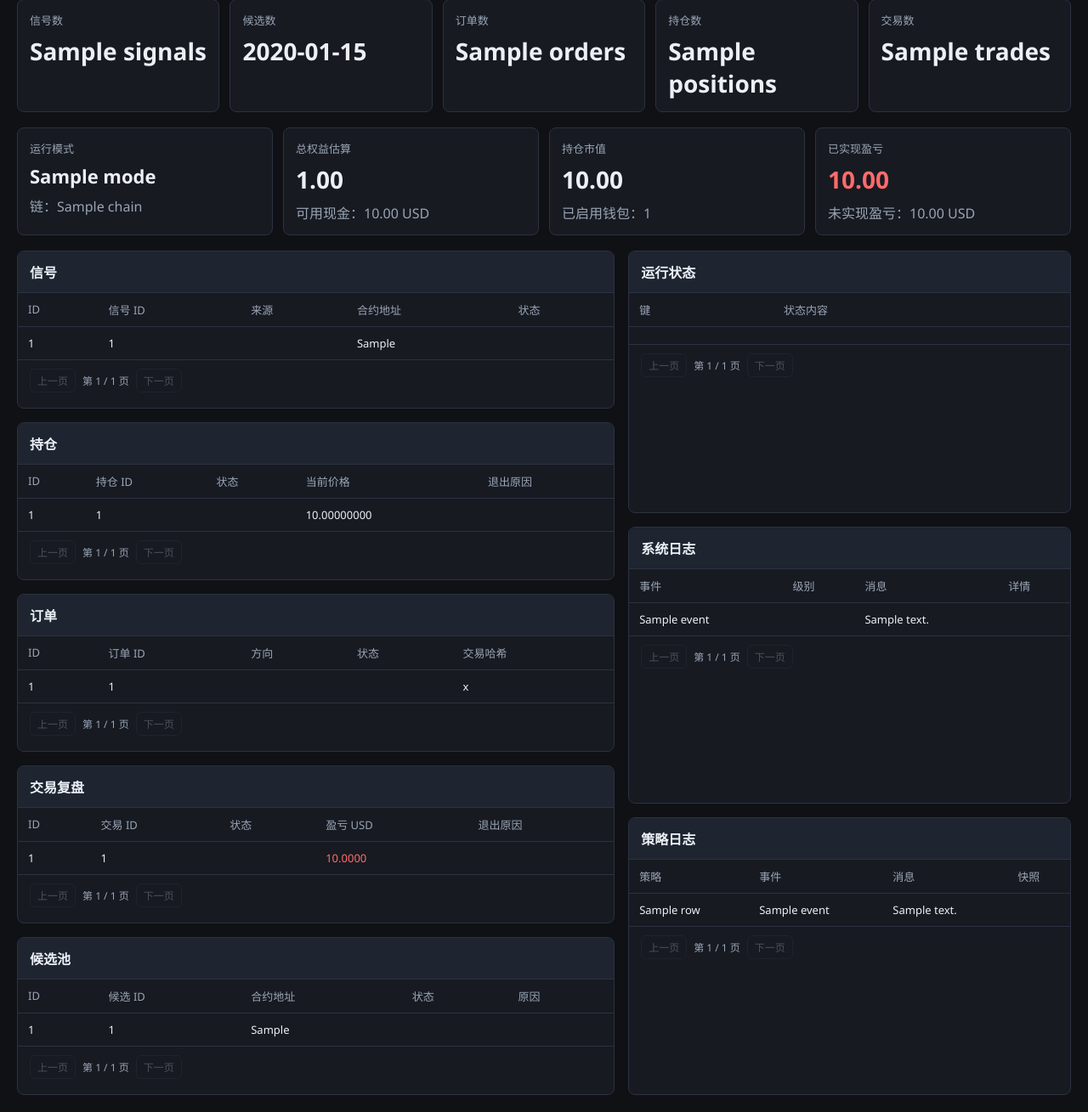
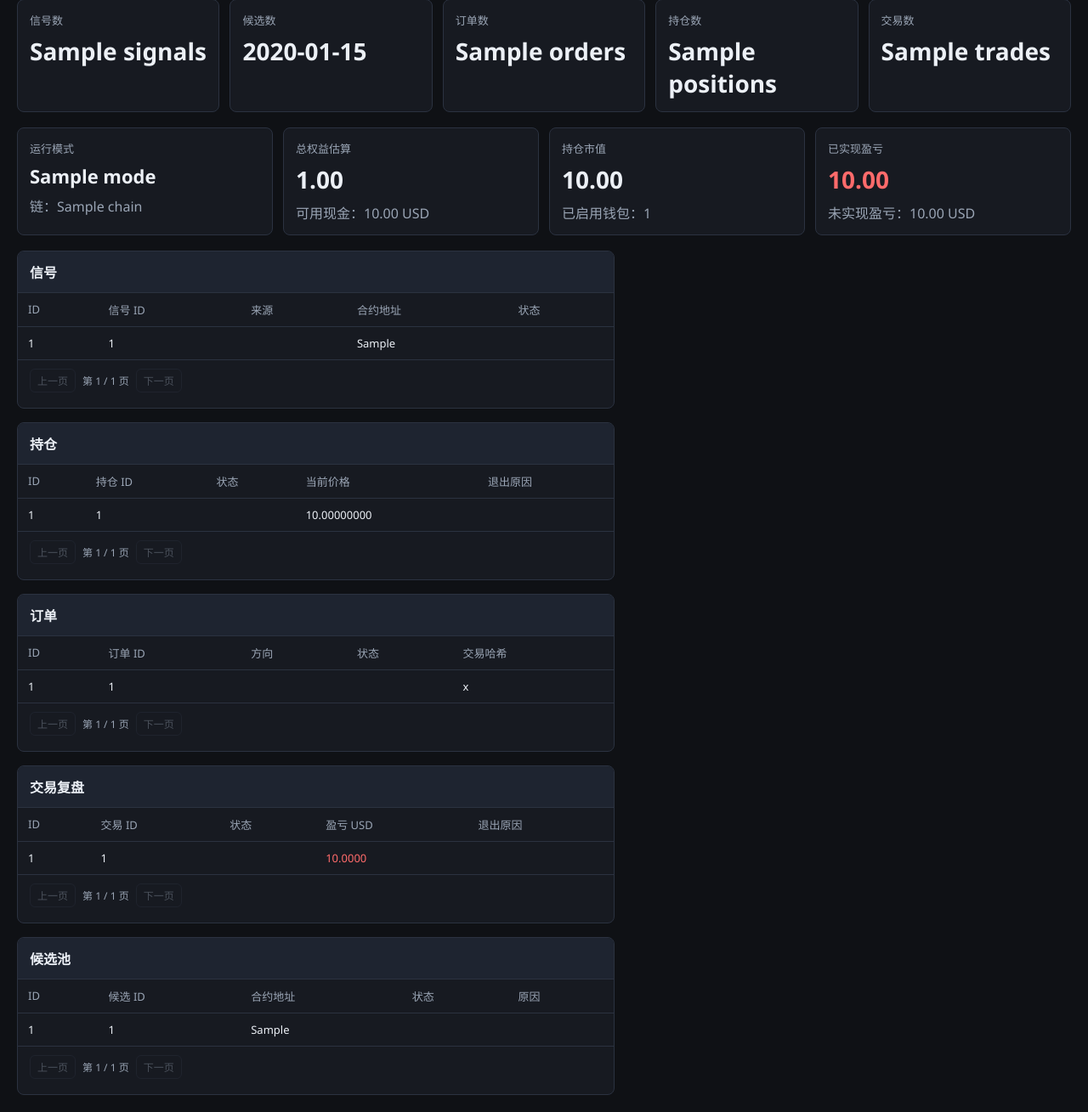
Before and after one commit to molanghui-byte/trading-system, a FastAPI app: template templates/dashboard.html in a window 1280 px wide. Shown: the part 121-1430 px from the top of the page at 85% size. Run offline with FastAPI, Linux system fonts and the light colour scheme; the template is opened without the code that fills it: most values are stand-ins (such as "Sample title", 1, 10 or a date in 2020); lists and menus that the app fills with data are empty.

Commit message:
Hide runtime and log panels from dashboard

```diff
--- a/templates/dashboard.html
+++ b/templates/dashboard.html
@@ -307,95 +307,7 @@
       </section>
     </div>
 
-    <div class="stack">
-      <section class="panel">
-        <header>运行状态</header>
-        <div class="panel-body">
-          <table>
-            <tr><th>键</th><th>状态内容</th></tr>
-            {% for row in runtime_state %}
-            <tr>
-              <td>{{ zh_runtime_key(row.state_key) }}</td>
-              <td><pre>{{ pretty_json(row.state_json) }}</pre></td>
-            </tr>
-            {% endfor %}
-          </table>
-          <div class="pager">
-            {% if runtime_has_prev %}
-            <a href="/?{{ build_query(signal_page=signal_page, position_page=position_page, order_page=order_page, trade_page=trade_page, candidate_page=candidate_page, runtime_page=runtime_page - 1, system_log_page=system_log_page, strategy_log_page=strategy_log_page) }}">上一页</a>
-            {% else %}
-            <span class="disabled">上一页</span>
-            {% endif %}
-            <span>第 {{ runtime_page }} / {{ runtime_total_pages }} 页</span>
-            {% if runtime_has_next %}
-            <a href="/?{{ build_query(signal_page=signal_page, position_page=position_page, order_page=order_page, trade_page=trade_page, candidate_page=candidate_page, runtime_page=runtime_page + 1, system_log_page=system_log_page, strategy_log_page=strategy_log_page) }}">下一页</a>
-            {% else %}
-            <span class="disabled">下一页</span>
-            {% endif %}
-          </div>
-        </div>
-      </section>
-
-      <section class="panel">
-        <header>系统日志</header>
-        <div class="panel-body">
-          <table>
-            <tr><th>事件</th><th>级别</th><th>消息</th><th>详情</th></tr>
-            {% for row in system_logs %}
-            <tr>
-              <td>{{ row.event }}</td>
-              <td class="{{ 'bad' if row.level == 'ERROR' else 'warn' if row.level == 'WARN' else '' }}">{{ zh_status('ERROR_LEVEL' if row.level == 'ERROR' else row.level) }}</td>
-              <td>{{ row.message }}</td>
-              <td><pre>{{ pretty_json(row.detail) }}</pre></td>
-            </tr>
-            {% endfor %}
-          </table>
-          <div class="pager">
-            {% if system_log_has_prev %}
-            <a href="/?{{ build_query(signal_page=signal_page, position_page=position_page, order_page=order_page, trade_page=trade_page, candidate_page=candidate_page, runtime_page=runtime_page, system_log_page=system_log_page - 1, strategy_log_page=strategy_log_page) }}">上一页</a>
-            {% else %}
-            <span class="disabled">上一页</span>
-            {% endif %}
-            <span>第 {{ system_log_page }} / {{ system_log_total_pages }} 页</span>
-            {% if system_log_has_next %}
-            <a href="/?{{ build_query(signal_page=signal_page, position_page=position_page, order_page=order_page, trade_page=trade_page, candidate_page=candidate_page, runtime_page=runtime_page, system_log_page=system_log_page + 1, strategy_log_page=strategy_log_page) }}">下一页</a>
-            {% else %}
-            <span class="disabled">下一页</span>
-            {% endif %}
-          </div>
-        </div>
-      </section>
-
-      <section class="panel">
-        <header>策略日志</header>
-        <div class="panel-body">
-          <table>
-            <tr><th>策略</th><th>事件</th><th>消息</th><th>快照</th></tr>
-            {% for row in strategy_logs %}
-            <tr>
-              <td>{{ row.strategy_name }}</td>
-              <td>{{ row.event }}</td>
-              <td>{{ row.message }}</td>
-              <td><pre>{{ pretty_json(row.snapshot) }}</pre></td>
-            </tr>
-            {% endfor %}
-          </table>
-          <div class="pager">
-            {% if strategy_log_has_prev %}
-            <a href="/?{{ build_query(signal_page=signal_page, position_page=position_page, order_page=order_page, trade_page=trade_page, candidate_page=candidate_page, runtime_page=runtime_page, system_log_page=system_log_page, strategy_log_page=strategy_log_page - 1) }}">上一页</a>
-            {% else %}
-            <span class="disabled">上一页</span>
-            {% endif %}
-            <span>第 {{ strategy_log_page }} / {{ strategy_log_total_pages }} 页</span>
-            {% if strategy_log_has_next %}
-            <a href="/?{{ build_query(signal_page=signal_page, position_page=position_page, order_page=order_page, trade_page=trade_page, candidate_page=candidate_page, runtime_page=runtime_page, system_log_page=system_log_page, strategy_log_page=strategy_log_page + 1) }}">下一页</a>
-            {% else %}
-            <span class="disabled">下一页</span>
-            {% endif %}
-          </div>
-        </div>
-      </section>
-    </div>
+    <div class="stack"></div>
   </div>
 </body>
 </html>
```
